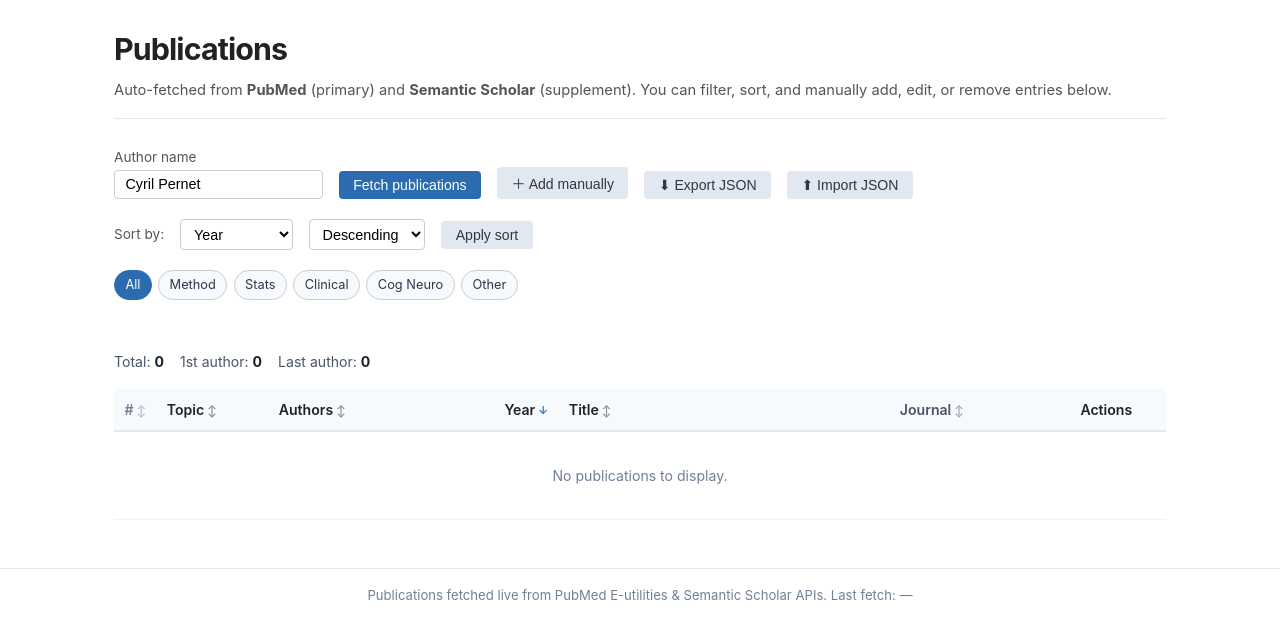
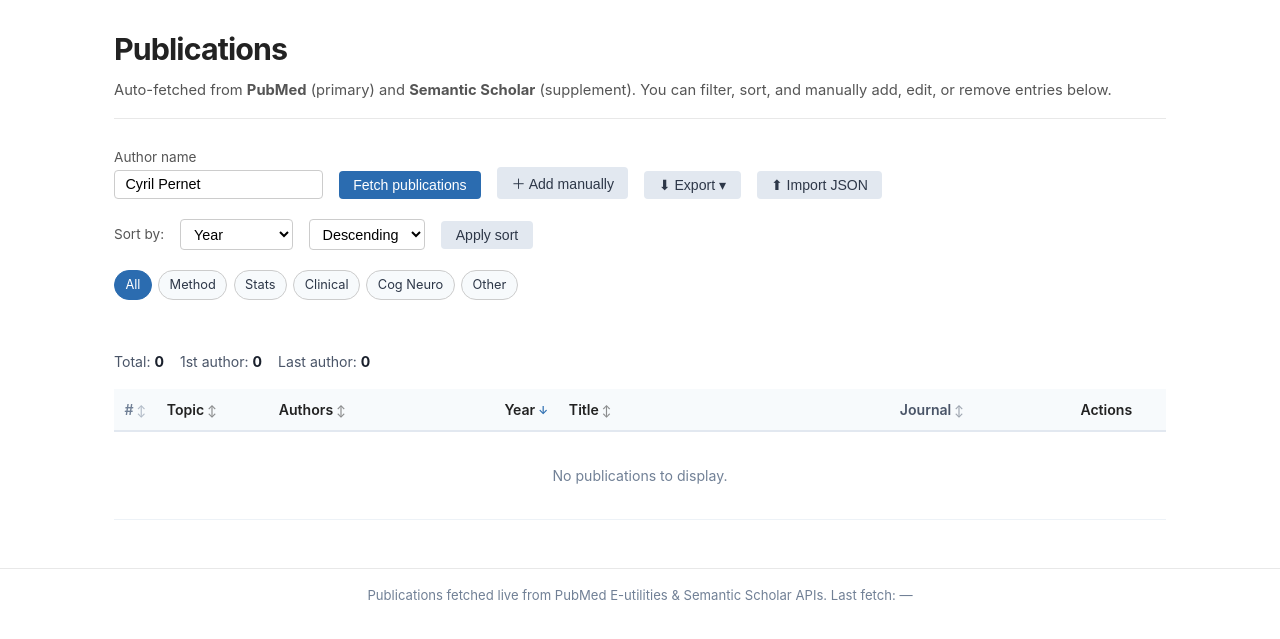
Before and after one commit to CPernet/CPernet.github.io, a Jekyll site: the page publications.html, which Jekyll copies as it is, in a window 1280 px wide. Shown: the top 639 px of the page. Built offline with Jekyll 4.4.1, drawn with Linux system fonts in a browser that asks for light colours; some of the changed lines change nothing that is shown.

Commit message:
Add export functionality with dropdown menu for various formats (JSON, APA, BibTeX, RIS, CSV, PDF)

```diff
--- a/publications.html
+++ b/publications.html
@@ -147,6 +147,38 @@
     .topic-cog-neuro { background: #fefcbf; color: #744210; }
     .topic-other     { background: #e2e8f0; color: #4a5568; }
 
+    /* ── Export dropdown ─────────────────────────────────── */
+    .export-wrap { position: relative; align-self: flex-end; }
+    .export-menu {
+      display: none; position: absolute; top: calc(100% + 4px); left: 0;
+      background: #fff; border: 1px solid #e2e8f0; border-radius: 6px;
+      box-shadow: 0 8px 24px rgba(0,0,0,0.12); z-index: 50;
+      min-width: 170px; overflow: hidden;
+    }
+    .export-menu.open { display: block; }
+    .export-menu button {
+      display: block; width: 100%; text-align: left;
+      padding: 0.5rem 1rem; border: none; background: none;
+      font-size: 0.88rem; cursor: pointer; color: #2d3748;
+    }
+    .export-menu button:hover { background: #ebf4ff; }
+    .export-menu hr { margin: 0.25rem 0; border: none; border-top: 1px solid #e2e8f0; }
+
+    /* ── Print / PDF styles ──────────────────────────────── */
+    @media print {
+      .controls, .filter-chips, #status, #stats-bar,
+      .td-actions, header.page-header p, footer { display: none !important; }
+      body { font-size: 10pt; color: #000; }
+      h1 { font-size: 16pt; margin-bottom: 0.5rem; }
+      table { font-size: 9pt; border-collapse: collapse; width: 100%; }
+      thead th { background: #f0f0f0 !important; border-bottom: 1.5pt solid #000; }
+      tbody tr { border-bottom: 0.5pt solid #ccc; }
+      tbody td { padding: 3pt 5pt; }
+      .topic-badge { border: 0.5pt solid #888; background: none !important;
+        color: #000 !important; padding: 0 3pt; }
+      a { color: #000; text-decoration: none; }
+    }
+
     /* ── Add / edit modal ─────────────────────────────────── */
     .modal-overlay {
       display: none; position: fixed; inset: 0;
@@ -200,8 +232,20 @@
     </div>
     <button class="btn btn-primary" id="fetch-btn" style="align-self:flex-end">Fetch publications</button>
     <button class="btn btn-secondary" id="add-btn"   style="align-self:flex-end">＋ Add manually</button>
-    <button class="btn btn-secondary" id="export-btn" style="align-self:flex-end">⬇ Export JSON</button>
-    <button class="btn btn-secondary" id="import-btn" style="align-self:flex-end">⬆ Import JSON</button>
+    <div class="export-wrap">
+      <button class="btn btn-secondary" id="export-toggle" style="align-self:flex-end">&#x2B07; Export &#x25BE;</button>
+      <div class="export-menu" id="export-menu">
+        <button data-fmt="apa">APA (.txt)</button>
+        <button data-fmt="bibtex">BibTeX (.bib)</button>
+        <button data-fmt="ris">RIS (.ris)</button>
+        <hr>
+        <button data-fmt="csv">CSV (.csv)</button>
+        <button data-fmt="json">JSON (.json)</button>
+        <hr>
+        <button data-fmt="pdf">Print / Save as PDF</button>
+      </div>
+    </div>
+    <button class="btn btn-secondary" id="import-btn" style="align-self:flex-end">&#x2B06; Import JSON</button>
     <input type="file" id="import-file" accept=".json" style="display:none" />
   </div>
 
@@ -817,12 +861,95 @@
 });
 
 // ── Export / Import ────────────────────────────────────────────
-document.getElementById("export-btn").addEventListener("click", () => {
-  const blob = new Blob([JSON.stringify(publications, null, 2)], { type: "application/json" });
+
+// APA
+function formatAPA(p) {
+  const authors = (p.authors || []).join(", ");
+  const year    = p.year ? `(${p.year})` : "(n.d.)";
+  const doi     = p.doi
+    ? "https://doi.org/" + p.doi.replace(/^https?:\/\/doi\.org\//, "")
+    : "";
+  return [authors, year, (p.title || "Untitled") + ".", p.journal || "", doi]
+    .filter(Boolean).join(" ");
+}
+
+// BibTeX
+function formatBibTeX(p, idx) {
+  const key    = (p.authors?.[0] || "Unknown").replace(/\s+/g, "") + (p.year || "0000") + idx;
+  const author = (p.authors || []).join(" and ");
+  const doiLine = p.doi ? `\n  doi       = {${p.doi}},` : "";
+  return `@article{${key},\n  author    = {${author}},\n  title     = {${p.title || ""}},\n  journal   = {${p.journal || ""}},\n  year      = {${p.year || ""}},${doiLine}\n}`;
+}
+
+// RIS
+function formatRIS(p) {
+  const lines = ["TY  - JOUR"];
+  (p.authors || []).forEach(a => lines.push(`AU  - ${a}`));
+  if (p.year)    lines.push(`PY  - ${p.year}`);
+  if (p.title)   lines.push(`TI  - ${p.title}`);
+  if (p.journal) lines.push(`JO  - ${p.journal}`);
+  if (p.doi)     lines.push(`DO  - ${p.doi}`);
+  if (p.pmid)    lines.push(`AN  - ${p.pmid}`);
+  lines.push("ER  - ");
+  return lines.join("\n");
+}
+
+// Download helper
+function triggerDownload(content, filename, mime) {
+  const blob = new Blob([content], { type: mime });
   const a = document.createElement("a");
   a.href = URL.createObjectURL(blob);
-  a.download = "publications.json";
+  a.download = filename;
   a.click();
+  setTimeout(() => URL.revokeObjectURL(a.href), 10000);
+}
+
+// Export menu toggle
+const exportToggle = document.getElementById("export-toggle");
+const exportMenu   = document.getElementById("export-menu");
+exportToggle.addEventListener("click", e => {
+  e.stopPropagation();
+  exportMenu.classList.toggle("open");
+});
+document.addEventListener("click", () => exportMenu.classList.remove("open"));
+
+exportMenu.addEventListener("click", e => {
+  const btn = e.target.closest("button[data-fmt]");
+  if (!btn) return;
+  exportMenu.classList.remove("open");
+  const fmt  = btn.dataset.fmt;
+  // export what is currently visible (filtered), fall back to all
+  const list = filtered.length ? filtered : publications;
+
+  if (fmt === "json") {
+    triggerDownload(JSON.stringify(list, null, 2), "publications.json", "application/json");
+
+  } else if (fmt === "apa") {
+    const text = list.map((p, i) => `${i + 1}. ${formatAPA(p)}`).join("\n\n");
+    triggerDownload(text, "publications_apa.txt", "text/plain");
+
+  } else if (fmt === "bibtex") {
+    const text = list.map((p, i) => formatBibTeX(p, i + 1)).join("\n\n");
+    triggerDownload(text, "publications.bib", "text/plain");
+
+  } else if (fmt === "ris") {
+    const text = list.map(formatRIS).join("\n\n");
+    triggerDownload(text, "publications.ris", "text/plain");
+
+  } else if (fmt === "csv") {
+    const cols = ["#","Year","Authors","Title","Journal","Topic","DOI","PMID","First author","Last author"];
+    const esc  = v => `"${String(v || "").replace(/"/g, '""')}"`;
+    const rows = list.map((p, i) => [
+      i + 1, p.year,
+      (p.authors || []).join("; "),
+      p.title, p.journal, p.topic, p.doi, p.pmid,
+      p.isFirst ? 1 : 0, p.isLast ? 1 : 0
+    ].map(esc).join(","));
+    triggerDownload([cols.map(esc).join(","), ...rows].join("\n"), "publications.csv", "text/csv");
+
+  } else if (fmt === "pdf") {
+    window.print(); // browser print dialog → "Save as PDF"
+  }
 });
 
 document.getElementById("import-btn").addEventListener("click", () => {
```
